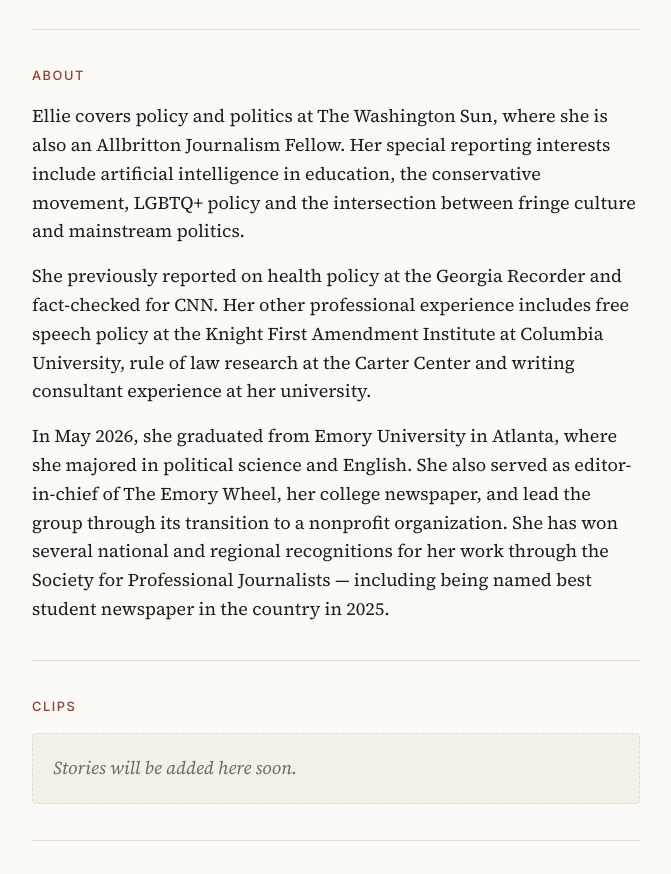
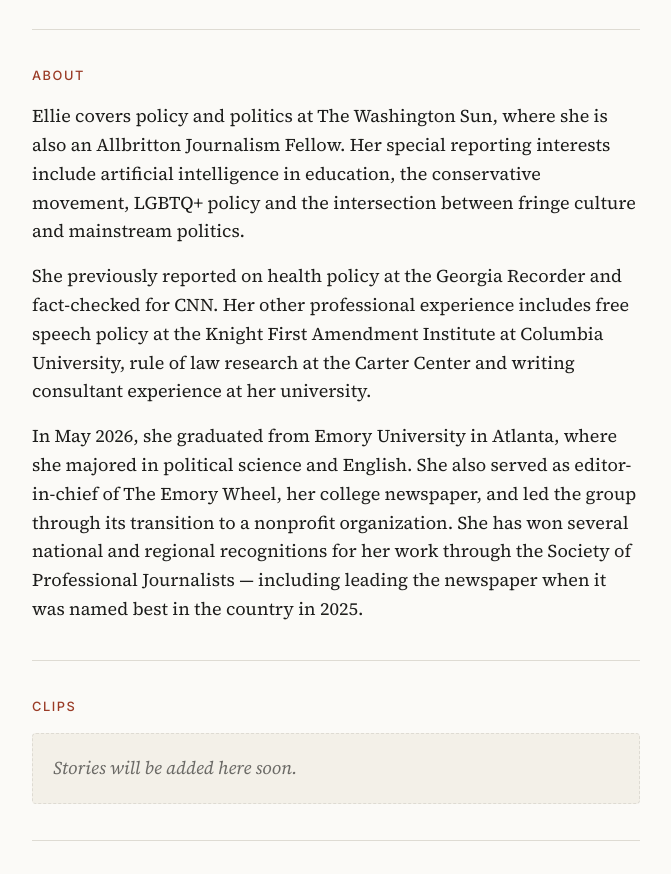
Before and after one commit to ef-2004/aji-ef, a plain HTML site: page index.html in a window 1280 px wide. Shown: the part 210-1084 px from the top of the page, without its empty margins (304-975 px from the left). Drawn offline with Linux system fonts and the light colour scheme.

Commit message:
Update About section text
Co-Authored-By: Claude Opus 5.5 <noreply@anthropic.com>
Claude-Session: https://claude.ai/code/session_011Vjm2Hv9zAkW1XqRrqEgfG

```diff
--- a/index.html
+++ b/index.html
@@ -129,7 +129,7 @@
       <h2 id="about-heading">About</h2>
       <p>Ellie covers policy and politics at The Washington Sun, where she is also an Allbritton Journalism Fellow. Her special reporting interests include artificial intelligence in education, the conservative movement, LGBTQ+ policy and the intersection between fringe culture and mainstream politics.</p>
       <p>She previously reported on health policy at the Georgia Recorder and fact-checked for CNN. Her other professional experience includes free speech policy at the Knight First Amendment Institute at Columbia University, rule of law research at the Carter Center and writing consultant experience at her university.</p>
-      <p>In May 2026, she graduated from Emory University in Atlanta, where she majored in political science and English. She also served as editor-in-chief of The Emory Wheel, her college newspaper, and lead the group through its transition to a nonprofit organization. She has won several national and regional recognitions for her work through the Society for Professional Journalists — including being named best student newspaper in the country in 2025.</p>
+      <p>In May 2026, she graduated from Emory University in Atlanta, where she majored in political science and English. She also served as editor-in-chief of The Emory Wheel, her college newspaper, and led the group through its transition to a nonprofit organization. She has won several national and regional recognitions for her work through the Society of Professional Journalists — including leading the newspaper when it was named best in the country in 2025.</p>
     </section>
 
     <section id="clips" aria-labelledby="clips-heading">
```
